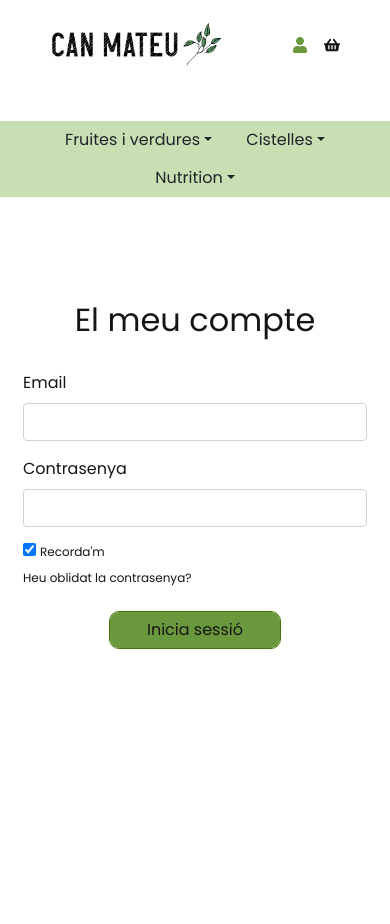
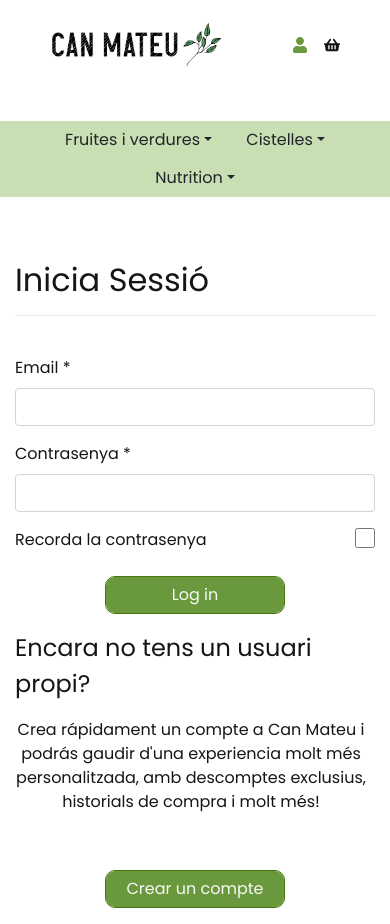
Before and after one commit to SalvadorSC/can-manel-front, a React (Create React App) app: page /iniciar-sesion in a window 390 px wide. Before the commit the page ends 844 px from the top, so only its background shows below. Built offline with nearby package versions, Linux system fonts and the light colour scheme.

Commit message:
nou disseny login+register responsive

```diff
--- a/src/global.css
+++ b/src/global.css
@@ -31,7 +31,7 @@ ul {
 /* BUTTON MAIN STYLES */
 
 .button {
-  color: var(--color-blanco);
+  color: var(--color-white);
   background-color: var(--color-primary-dark);
   border: 1px solid var(--color-border);
   border-radius: 10px;
@@ -39,13 +39,13 @@ ul {
 }
 
 .button:hover {
-  color: var(--color-blanco);
+  color: var(--color-white);
 }
 
 @media (min-width: 1024px) {
   .button:hover {
     color: var(--color-primary-dark);
-    background-color: var(--color-blanco);
+    background-color: var(--color-white);
   }
 }
 
--- a/src/paginas/login/Login.css
+++ b/src/paginas/login/Login.css
@@ -5,3 +5,13 @@
 .opcions-login {
   font-size: 12px;
 }
+
+input[type="checkbox"] {
+  width: 20px;
+  height: 20px;
+}
+
+.text-gran {
+  font-size: 24px;
+  font-weight: medium;
+}
--- a/src/paginas/login/Login.js
+++ b/src/paginas/login/Login.js
@@ -1,20 +1,21 @@
+import { Link, NavLink } from "react-router-dom";
 import "./Login.css";
 
 export const Login = () => {
   return (
     <>
-      <section className="section">
-        <div className="container">
+      <div className="container pt-5">
         <div className="row justify-content-center">
-            <div className="col-md-6 text-center my-4">
-              <h2 className="heading-section">El meu compte</h2>
+          <div className="col-md-12 mb-4">
+            <h2 className="heading-section">Inicia Sessió</h2>
+            <hr />
           </div>
         </div>
-          <div className="row justify-content-center">
-            <div className="col-md-6 col-lg-4">
+
         <div className="login-wrap p-0">
-                <form className="signin-form">
-                  <label htmlFor="email">Email</label>
+          <form className="signin-form row">
+            <div className="col-md-12 col-lg-6">
+              <label htmlFor="email">Email *</label>
               <div className="form-group">
                 <input
                   name="email"
@@ -23,7 +24,7 @@ export const Login = () => {
                   required
                 />
               </div>
-                  <label htmlFor="contrasenya">Contrasenya</label>
+              <label htmlFor="contrasenya">Contrasenya *</label>
               <div className="opcions-login form-group">
                 <input
                   name="contrasenya"
@@ -32,35 +33,49 @@ export const Login = () => {
                   required
                 />
               </div>
-                  <div className="opcions-login form-group ">
-                    <div>
-                      <label className="checkbox-wrap">
+              <div className="d-flex justify-content-between mb-3">
+                <span className="mr-2">Recorda la contrasenya</span>
                 <input
-                          className="mr-1"
                   type="checkbox"
-                          defaultChecked
+                  name="recordar-contrasenya"
+                  className=""
                 />
-                        Recorda'm
-                      </label>
-                    </div>
-                    <div>
-                      <span>Heu oblidat la contrasenya?</span>
-                    </div>
               </div>
               <div className="form-group text-center">
                 <button
                   type="submit"
                   className="button btn-login btn form-control mt-2 px-3"
                 >
-                      Inicia sessió
+                  Log in
                 </button>
+              </div>
+            </div>
+
+            <div className="col-md-12 col-lg-6">
+              <div className="mb-5">
+                <p className="mr-2 text-gran ">
+                  Encara no tens un usuari propi?
+                </p>
+                <p className="mr-2 text-center">
+                  Crea rápidament un compte a Can Mateu i podrás gaudir d'una
+                  experiencia molt més personalitzada, amb descomptes exclusius,
+                  historials de compra i molt més!
+                </p>
+              </div>
+              <div className="form-group text-center">
+                <Link to="./registro">
+                  <button
+                    type="button"
+                    className="button btn-login btn form-control mt-2 px-3"
+                  >
+                    Crear un compte
+                  </button>
+                </Link>
+              </div>
             </div>
           </form>
         </div>
       </div>
-          </div>
-        </div>
-      </section>
     </>
   );
 };
--- a/src/paginas/register/Register.js
+++ b/src/paginas/register/Register.js
@@ -4,36 +4,42 @@ import "./Register.css";
 export const Register = () => {
   return (
     <>
-      <section className="section">
-        <div className="container">
-          <div className="row">
-            <div className="col-md-12 text-center my-8">
-              <h2 className="heading-section">Crea un compte</h2>
-            </div>
+      <div className="container pt-5">
+        <div className="row justify-content-center">
+          <div className="col-md-12 mb-4">
+            <h2 className="heading-section">Crea un compte</h2>
+            <hr />
           </div>
-          <div className="row justify-content-center">
-            <div className="col-md-12 col-lg-8">
-              <div className="login-wrap p-0">
-                <form className="signin-form">
-                  <label htmlFor="nom-complet">Nom complet</label>
+        </div>
+        <div className="d-flex justify-content-center">
+          <div>
+            <div className="login-wrap p-0">
+              <form className="signin-form row">
+                <div className="col-md-12 col-lg-6">
+                  <label htmlFor="nom">Nom *</label>
                   <div className="form-group">
                     <input
-                      name="nom-complet"
+                      name="nom"
                       type="text"
                       className="form-control"
                       required
                     />
                   </div>
-                  <label htmlFor="usuari">Nom d'usuari</label>
+                </div>
+                <div className="col-md-12 col-lg-6">
+                  <label htmlFor="cognom">Cognoms *</label>
                   <div className="form-group">
                     <input
-                      name="usuari"
+                      name="cognom"
                       type="text"
                       className="form-control"
                       required
                     />
                   </div>
-                  <label htmlFor="email">Email</label>
+                </div>
+
+                <div className="col-md-12 col-lg-6">
+                  <label htmlFor="email">Email *</label>
                   <div className="form-group">
                     <input
                       name="email"
@@ -42,7 +48,9 @@ export const Register = () => {
                       required
                     />
                   </div>
-                  <label htmlFor="email-confirmar">Confirmació d'email</label>
+                </div>
+                <div className="col-md-12 col-lg-6">
+                  <label htmlFor="email-confirmar">Confirmació d'email *</label>
                   <div className="form-group">
                     <input
                       name="email-confirmar"
@@ -51,7 +59,9 @@ export const Register = () => {
                       required
                     />
                   </div>
-                  <label htmlFor="contrasenya">Contrasenya</label>
+                </div>
+                <div className="col-md-12 col-lg-6">
+                  <label htmlFor="contrasenya">Contrasenya *</label>
                   <div className="opcions-login form-group">
                     <input
                       name="contrasenya"
@@ -60,8 +70,10 @@ export const Register = () => {
                       required
                     />
                   </div>
+                </div>
+                <div className="col-md-12 col-lg-6">
                   <label htmlFor="contrasenya-confirmar">
-                    Confirmació de contrasenya
+                    Confirmació de contrasenya *
                   </label>
                   <div className="opcions-login form-group">
                     <input
@@ -71,8 +83,16 @@ export const Register = () => {
                       required
                     />
                   </div>
-                  <div className="d-flex justify-content-between mb-3">
-                    <span>Ja tens un usuari?</span>
+                </div>
+                <div className="col-md-12 col-lg-6">
+                  <label htmlFor="telefon">Teléfon</label>
+                  <div className="form-group">
+                    <input name="telefon" type="tel" className="form-control" />
+                  </div>
+                </div>
+                <div className="col-md-12 col-lg-6">
+                  <div className="d-flex justify-content-end mb-3">
+                    <span className="mr-2">Ja tens un usuari?</span>
                     <Link to="./iniciar-sesion">Inicia sessió</Link>
                   </div>
                   <div className="form-group text-center">
@@ -80,15 +100,15 @@ export const Register = () => {
                       type="submit"
                       className="button btn-login btn form-control mt-2 px-3"
                     >
-                      Crear un compte
+                      Registrar-se
                     </button>
                   </div>
-                </form>
-              </div>
+                </div>
+              </form>
             </div>
           </div>
         </div>
-      </section>
+      </div>
     </>
   );
 };
```
Lines whose indentation alone changed are shown as unchanged.
